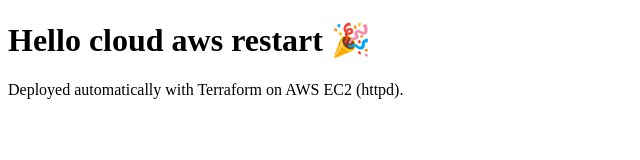
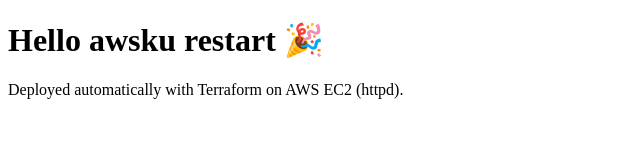
Before and after one commit to endrycofr/terraform_aws, a plain HTML site: page index.html in a window 1280 px wide. Shown: the whole page, without its empty margins (0-640 px from the left). Drawn offline with Linux system fonts and the light colour scheme.

Commit message:
merubah nama

```diff
--- a/index.html
+++ b/index.html
@@ -6,7 +6,7 @@
 <title>Hello World</title>
 </head>
 <body>
-<h1>Hello cloud aws restart 🎉</h1>
+<h1>Hello awsku restart 🎉</h1>
 <p>Deployed automatically with Terraform on AWS EC2 (httpd).</p>
 </body>
 </html>
```
Also changed, not shown: app/index.html (+1 -1 lines), 1 other file.
